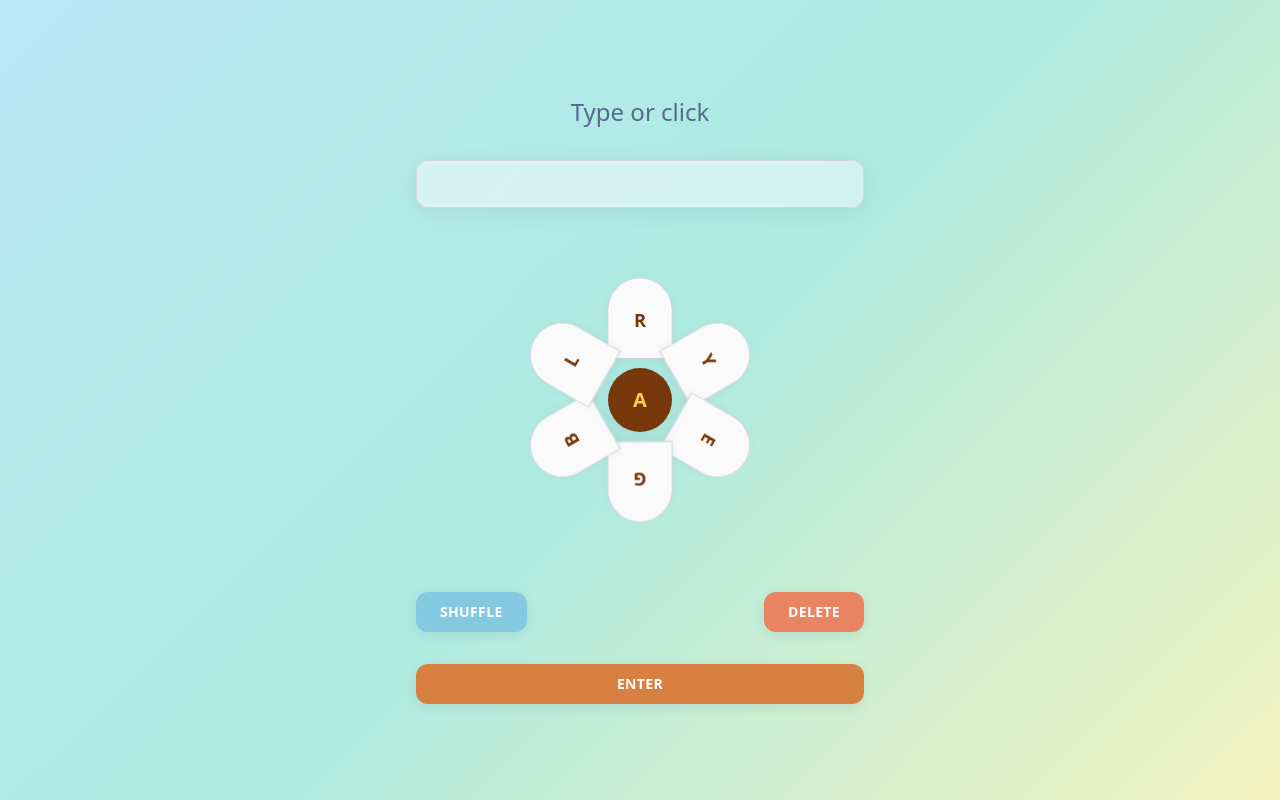
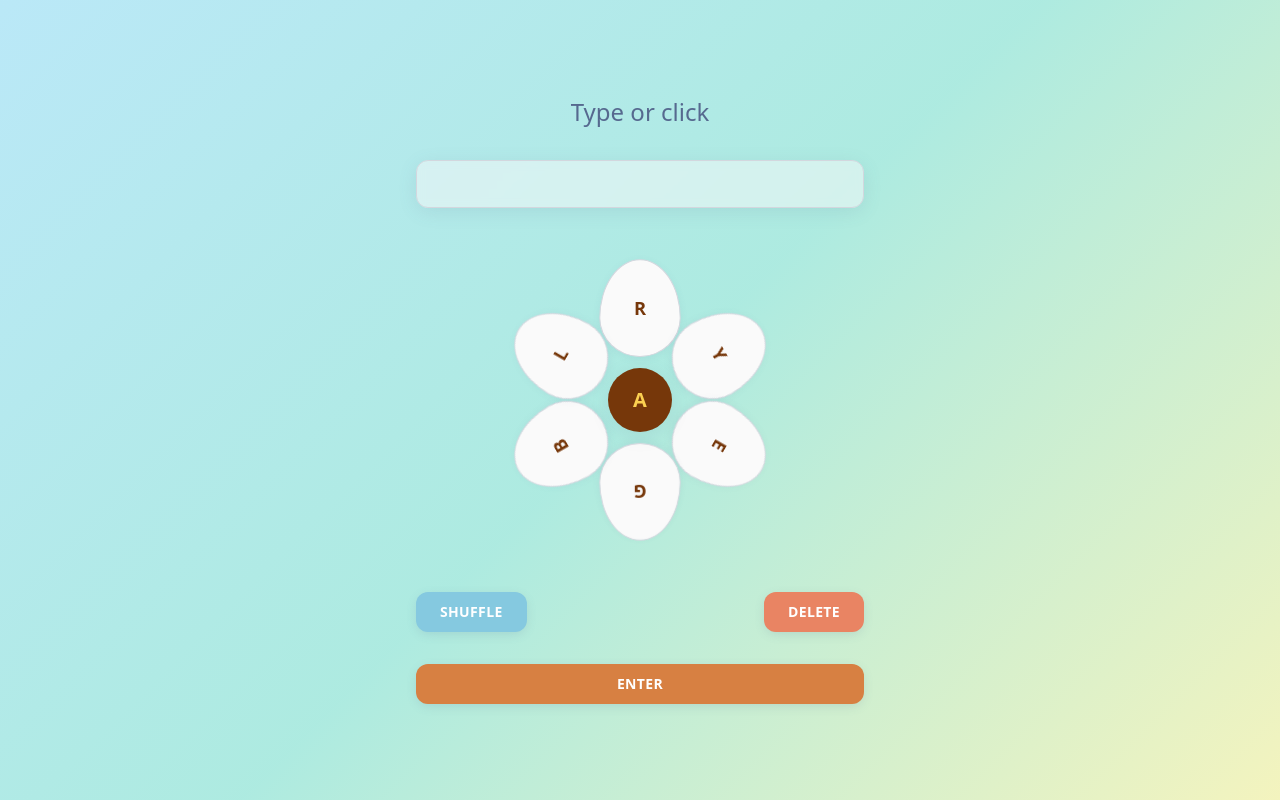
Before and after one commit to PrashanthNayak1/repeat-the-model, a React (Vite) app: page / in a window 1280 px wide. Built offline with nearby package versions, Linux system fonts and the light colour scheme.

Commit message:
Refine flower petal layout
Adjusted the positioning and rotation of the flower petals to better resemble a flower shape.

```diff
--- a/src/components/ui/flower-petal.tsx
+++ b/src/components/ui/flower-petal.tsx
@@ -37,12 +37,12 @@ export const FlowerPetal = ({
 
   return (
     <div className="relative">
-      {/* Petal shape */}
+      {/* Petal shape - rounded organic petal */}
       <div className={cn(
-        "w-16 h-20 relative cursor-pointer transition-all duration-200",
+        "w-20 h-24 relative cursor-pointer transition-all duration-200",
         "before:content-[''] before:absolute before:inset-0",
         "before:bg-petal-base before:border before:border-petal-border",
-        "before:rounded-t-full before:rounded-b-lg",
+        "before:rounded-[50%_50%_50%_50%/60%_60%_40%_40%]", // Organic petal shape
         "before:shadow-petal before:transition-all before:duration-200",
         "hover:before:bg-petal-hover hover:before:shadow-soft hover:scale-105",
         "active:scale-95 active:before:bg-petal-active",
@@ -54,7 +54,7 @@ export const FlowerPetal = ({
       >
         {/* Letter content */}
         <div className="absolute inset-0 flex items-center justify-center z-10 pointer-events-none">
-          <span className="text-foreground font-semibold text-lg mt-1">
+          <span className="text-foreground font-semibold text-lg">
             {letter}
           </span>
         </div>
--- a/src/components/word-game.tsx
+++ b/src/components/word-game.tsx
@@ -107,7 +107,7 @@ export const WordGame = () => {
     if (isCenter) return {};
 
     const angle = (index * 60) - 90;
-    const radius = 80; // Increased radius for petal shapes
+    const radius = 90; // Increased radius for larger organic petals
     const x = Math.cos(angle * Math.PI / 180) * radius;
     const y = Math.sin(angle * Math.PI / 180) * radius;
 
```
